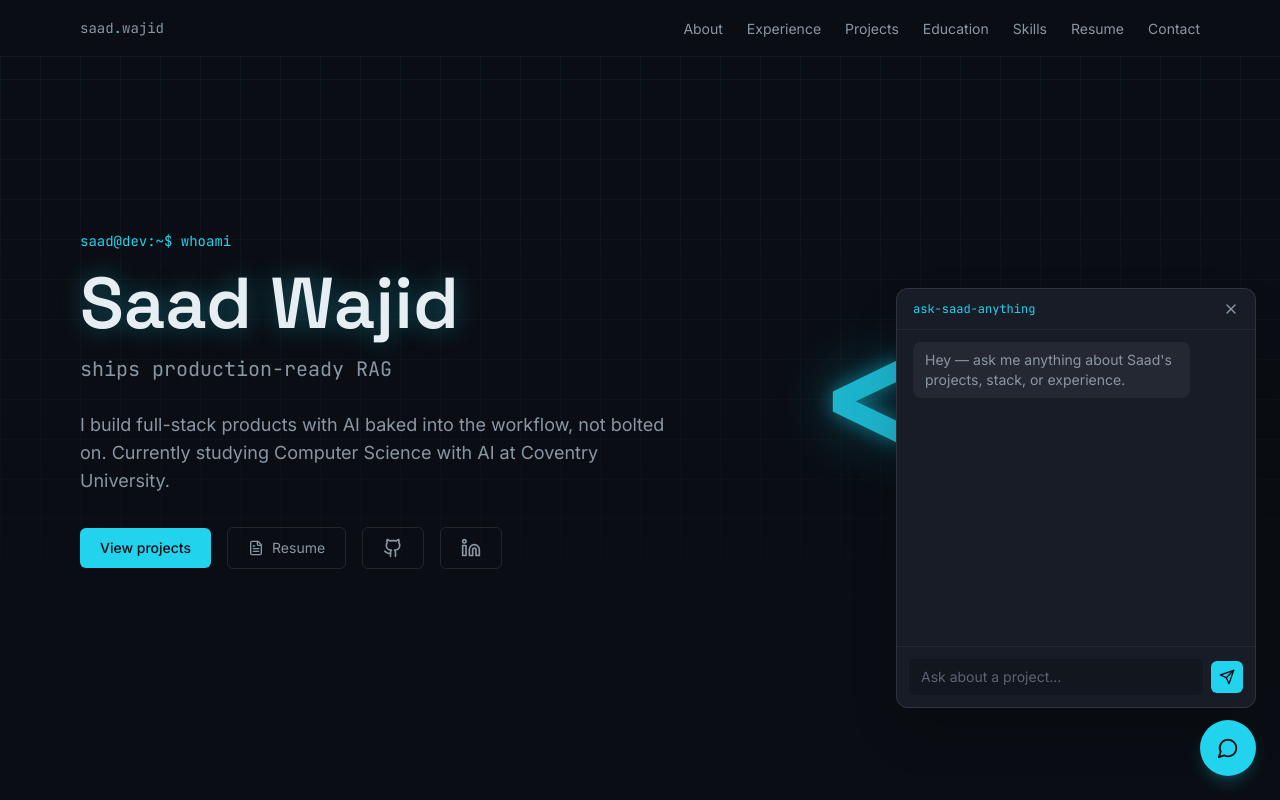
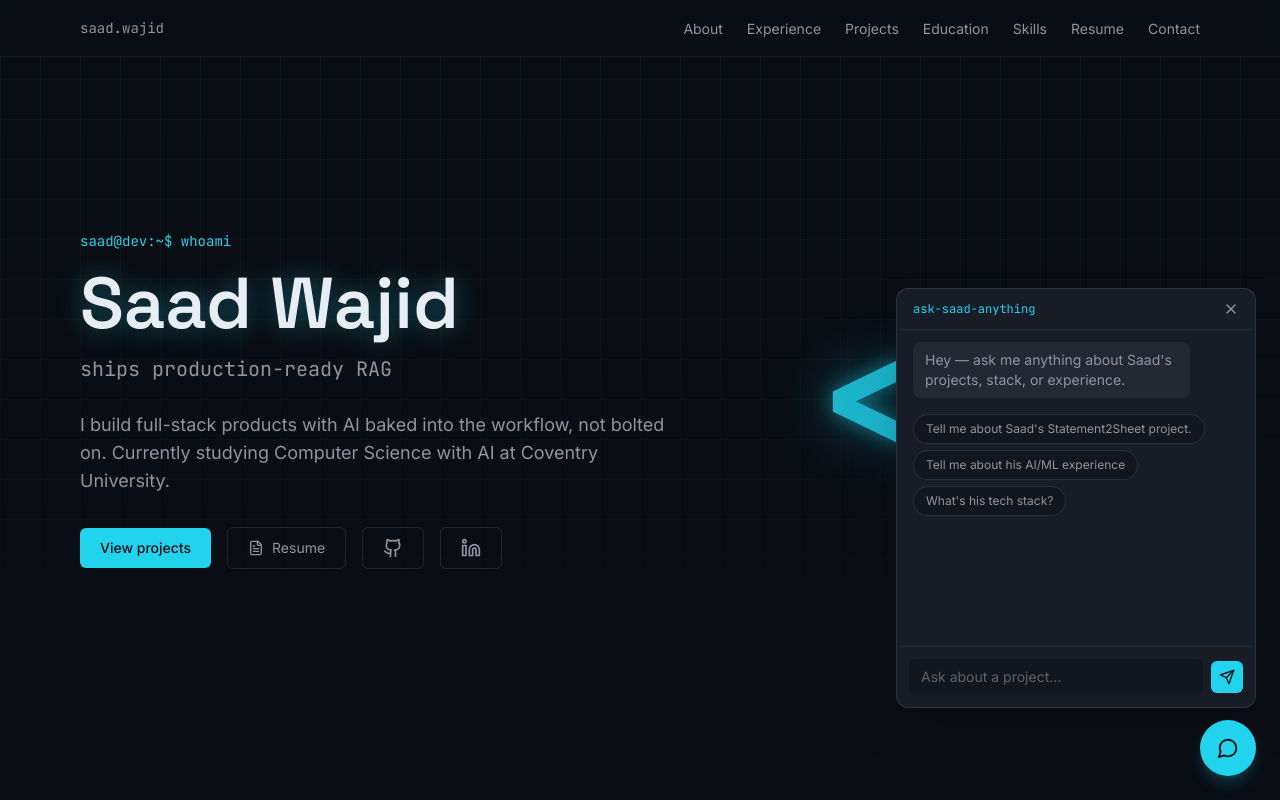
Before and after one commit to Calculite01/Portfolio-Site, a Next.js app: page / in a window 1280 px wide. Both pictures are taken after a click on the button "Open chat". Shown: the top 800 px of the page. Built offline with nearby package versions, Linux system fonts and the light colour scheme.

Commit message:
Added default startup prompts to the chatbot

```diff
--- a/components/ChatWidget.tsx
+++ b/components/ChatWidget.tsx
@@ -5,6 +5,12 @@ import { AnimatePresence, motion } from "framer-motion";
 import { MessageCircle, X, Send } from "lucide-react";
 
 type Message = { role: "user" | "assistant"; content: string };
+
+const SUGGESTED_PROMPTS = [
+  "Tell me about Saad's Statement2Sheet project.",
+  "Tell me about his AI/ML experience",
+  "What's his tech stack?",
+];
 
 export default function ChatWidget() {
   const [open, setOpen] = useState(false);
@@ -20,6 +26,9 @@ export default function ChatWidget() {
   const [loading, setLoading] = useState(false);
   const scrollRef = useRef<HTMLDivElement>(null);
 
+  // Only show suggestions before the conversation has actually started
+  const showSuggestions = messages.length === 1 && !loading;
+
   // Fade the "ask me anything" label after a few seconds
   useEffect(() => {
     const timeout = setTimeout(() => setShowLabel(false), 4000);
@@ -30,8 +39,8 @@ export default function ChatWidget() {
     scrollRef.current?.scrollTo({ top: scrollRef.current.scrollHeight });
   }, [messages, open]);
 
-  async function sendMessage() {
-    const text = input.trim();
+  async function sendMessage(overrideText?: string) {
+    const text = (overrideText ?? input).trim();
     if (!text || loading) return;
 
     const nextMessages: Message[] = [...messages, { role: "user", content: text }];
@@ -105,6 +114,20 @@ export default function ChatWidget() {
                   thinking…
                 </div>
               )}
+
+              {showSuggestions && (
+                <div className="flex flex-col items-start gap-1.5 pt-1">
+                  {SUGGESTED_PROMPTS.map((prompt) => (
+                    <button
+                      key={prompt}
+                      onClick={() => sendMessage(prompt)}
+                      className="rounded-full border border-white/10 bg-bg-surface px-3 py-1.5 text-left text-xs text-ink-muted transition-colors hover:border-accent/40 hover:text-ink"
+                    >
+                      {prompt}
+                    </button>
+                  ))}
+                </div>
+              )}
             </div>
 
             <div className="flex items-center gap-2 border-t border-white/5 p-3">
@@ -116,7 +139,7 @@ export default function ChatWidget() {
                 className="flex-1 rounded-md bg-bg-surface px-3 py-2 text-sm text-ink outline-none placeholder:text-ink-faint"
               />
               <button
-                onClick={sendMessage}
+                onClick={() => sendMessage()}
                 aria-label="Send"
                 className="rounded-md bg-accent p-2 text-bg transition-colors hover:bg-accent-soft"
               >
```
